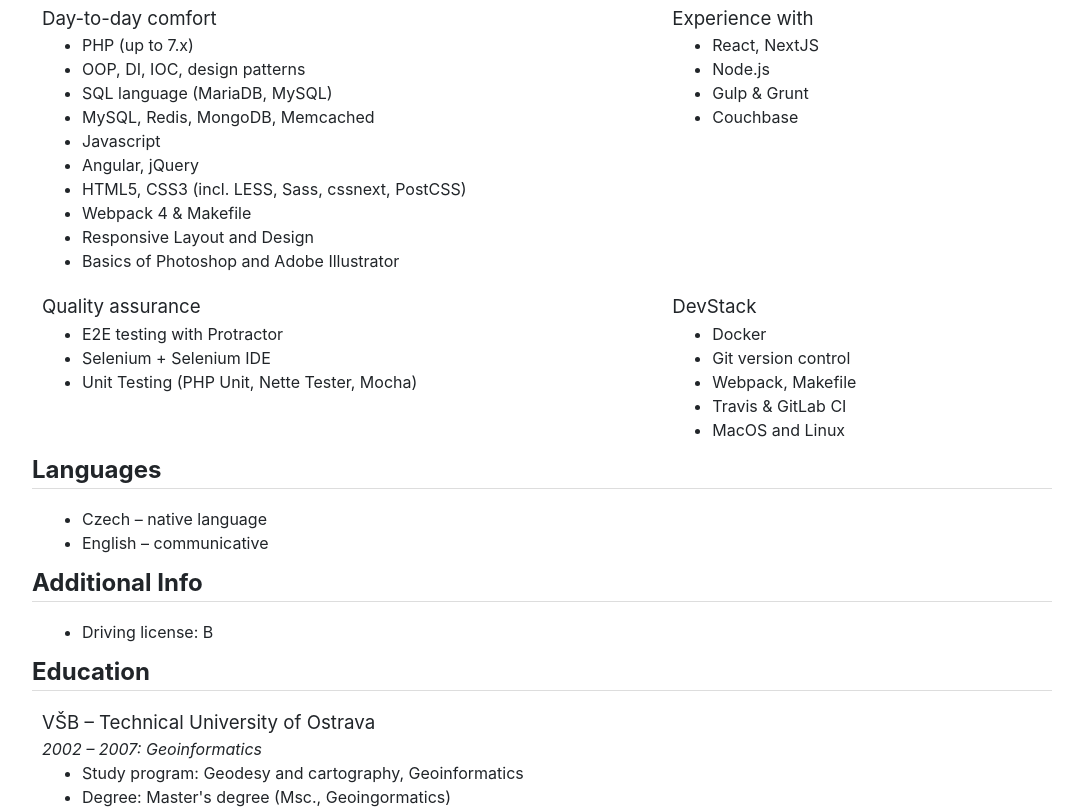
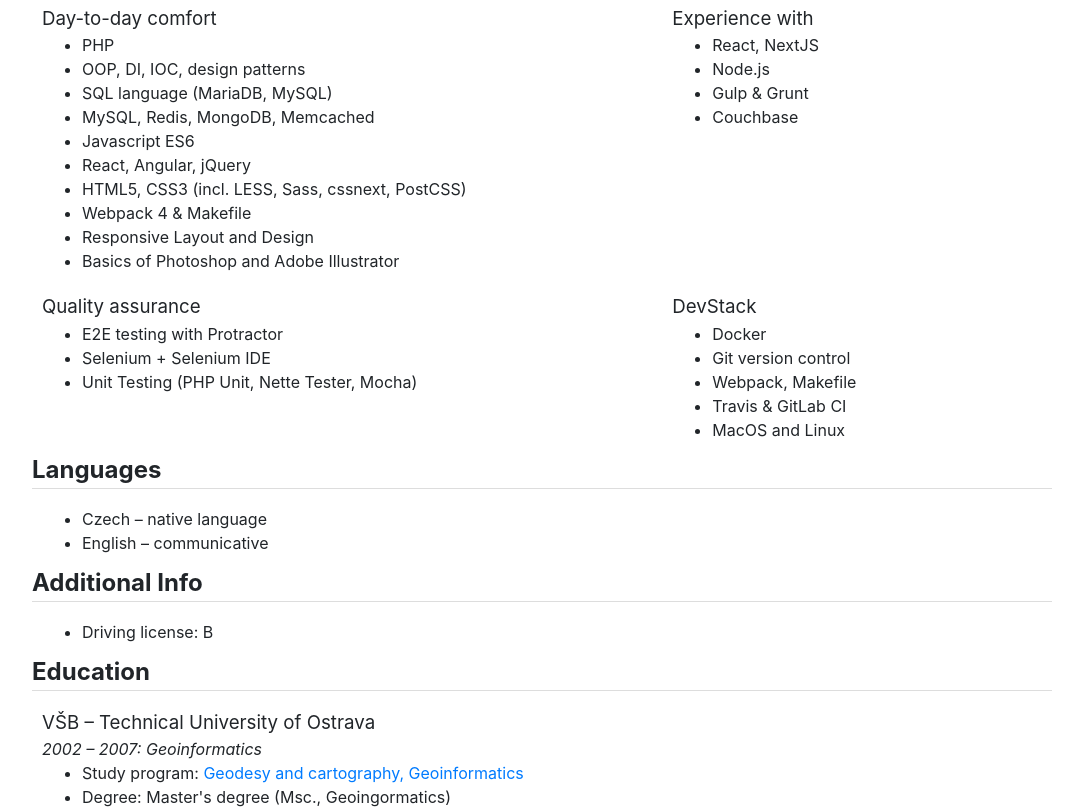
Before and after one commit to OzzyCzech/omdesign.cz, a Next.js app: page /resume in a window 1280 px wide. Shown: the part 860-1669 px from the top of the page, without its empty margins (98-1181 px from the left). Built offline with nearby package versions, Linux system fonts and the light colour scheme.

Commit message:
Fix work and resume

```diff
--- a/pages/resume.js
+++ b/pages/resume.js
@@ -43,12 +43,12 @@
 			<article>
 				<h3>Day-to-day comfort</h3>
 				<ul>
-					<li>PHP (up to 7.x)</li>
+					<li>PHP</li>
 					<li>OOP, DI, IOC, design patterns</li>
 					<li>SQL language (MariaDB, MySQL)</li>
 					<li>MySQL, Redis, MongoDB, Memcached</li>
-					<li>Javascript</li>
-					<li>Angular, jQuery</li>
+					<li>Javascript ES6</li>
+					<li>React, Angular, jQuery</li>
 					<li>HTML5, CSS3 (incl. LESS, Sass, cssnext, PostCSS)</li>
 					<li>Webpack 4 &amp; Makefile</li>
 					<li>Responsive Layout and Design</li>
@@ -113,9 +113,9 @@
 				<h3>VŠB &ndash; Technical University of Ostrava</h3>
 				<h4>2002 – 2007: Geoinformatics</h4>
 				<ul>
-					<li>Study program: Geodesy and cartography, Geoinformatics</li>
+					<li>Study program: <a href="https://gis.vsb.cz/" target="_blank">Geodesy and cartography, Geoinformatics</a></li>
 					<li>Degree: Master's degree (Msc., Geoingormatics)</li>
-					<li>Address: VŠB – Technical university of Ostrava, 17.listopadu 15, Ostrava – Poruba, Faculty of Mining and Geology</li>
+					<li>Address: VŠB – Technical university of Ostrava, 17. listopadu 15, Ostrava – Poruba, Faculty of Mining and Geology</li>
 				</ul>
 			</article>
 			<article>
--- a/pages/work.js
+++ b/pages/work.js
@@ -125,9 +125,9 @@
 			<ul>
 				<li><a target="_blank" rel="nofollow" href="https://OzzyCzech.cz/">OzzyCzech.cz</a></li>
 				<li><a target="_blank" rel="nofollow" href="https://lagunanj.cz/">lagunanj.cz</a></li>
-				<li><a target="_blank" rel="nofollow" href="http://www.portalbozp.com">portalbozp.cz</a></li>
+				<li><a target="_blank" rel="nofollow" href="http://portalbozp.cz/">portalbozp.cz</a></li>
 				<li><a target="_blank" rel="nofollow" href="http://www.tempo-reality.cz/">tempo-reality.cz</a></li>
-				<li><a target="_blank" rel="nofollow" href="http://www.zuboz.com">zuboz.cz</a></li>
+				<li><a target="_blank" rel="nofollow" href="http://www.zuboz.cz">zuboz.cz</a></li>
 				<li><a target="_blank" rel="nofollow" href="http://www.sazenice-stromky.cz">sazenice-stromky.cz</a></li>
 				<li>and more&hellip;</li>
 			</ul>
```
